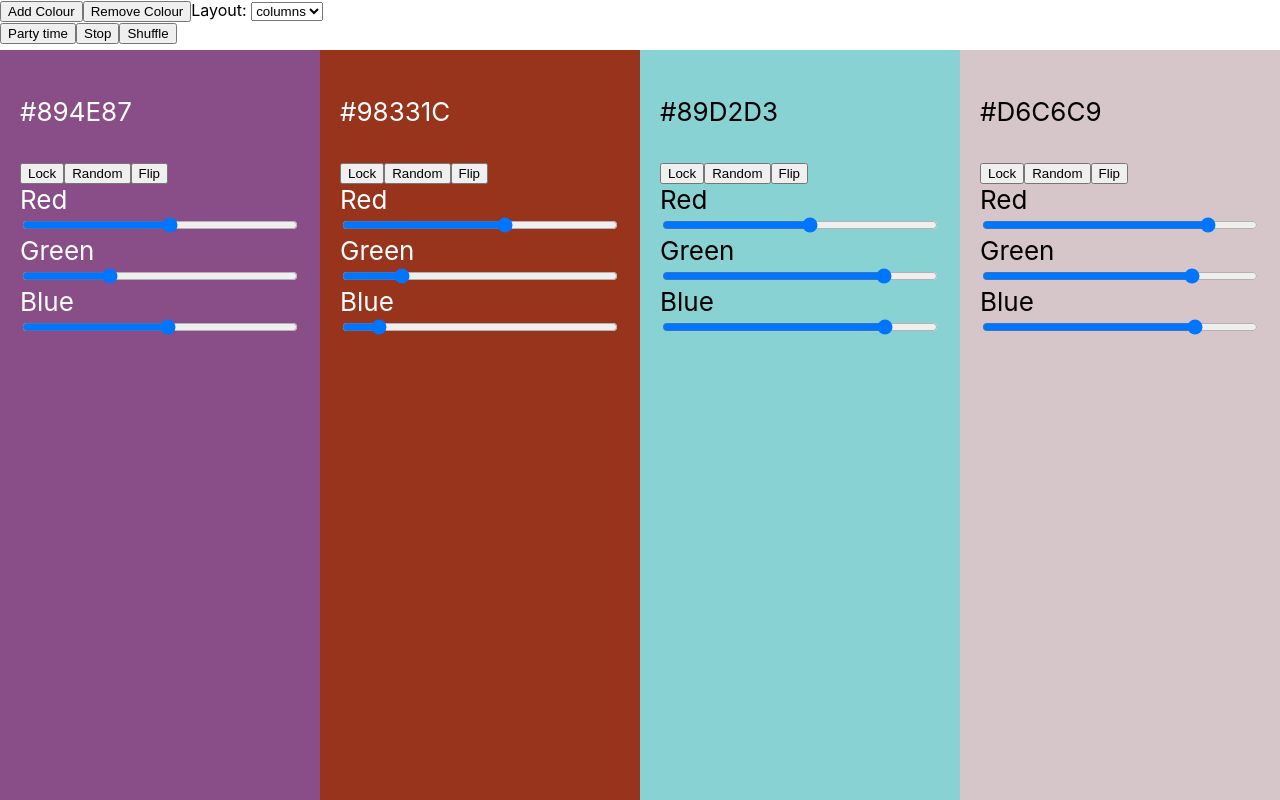
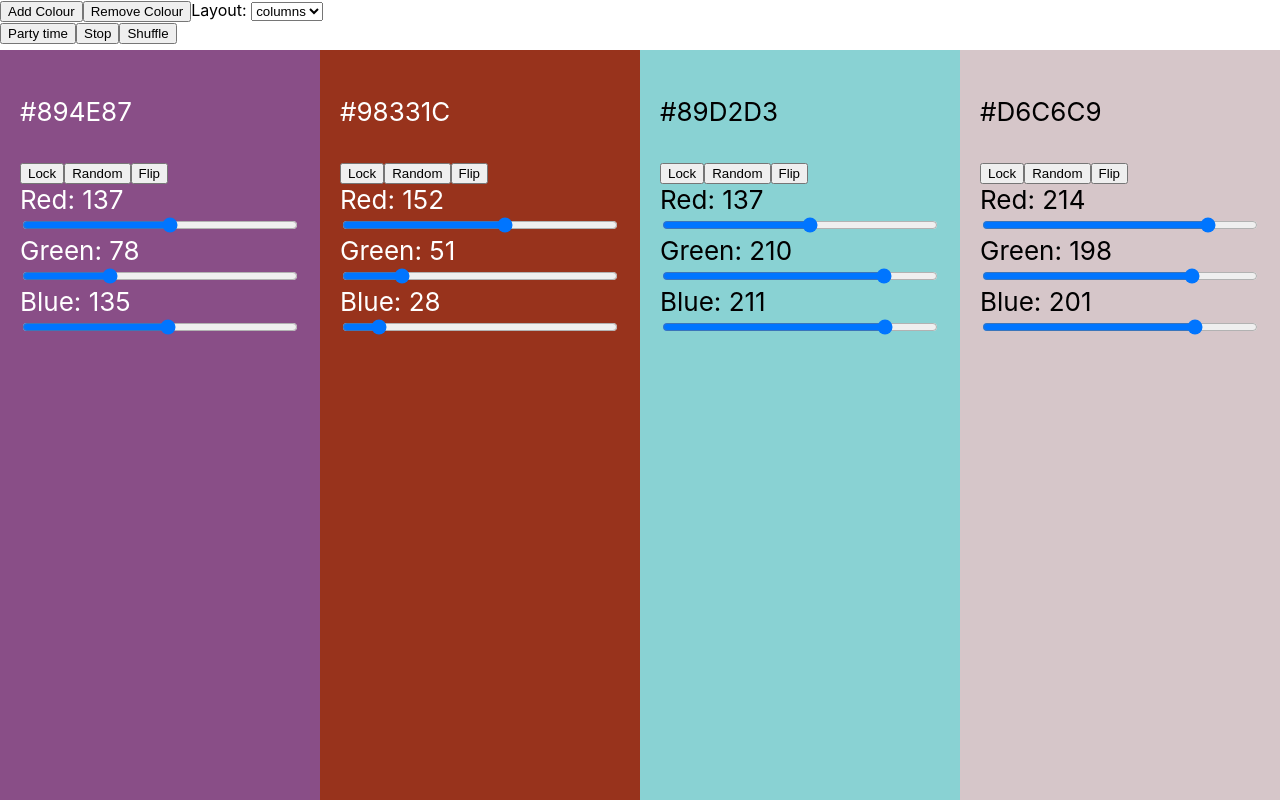
Before and after one commit to jthomas1/schemer-react, a React (Create React App) app: page / in a window 1280 px wide. Built offline with nearby package versions, Linux system fonts and the light colour scheme.

Commit message:
update comment

```diff
--- a/src/components/ColourControls/ColourControls.tsx
+++ b/src/components/ColourControls/ColourControls.tsx
@@ -2,12 +2,14 @@ import React from 'react';
 import './ColourControls.css'
 import { useColourBarContext } from "../ColourBar/ColourBar";
 
-interface ColourControlsProps {}
+interface ColourControlsProps {
+}
 
 export const ColourControls: React.FC<ColourControlsProps> = () => {
     const { colour, updateRGB } = useColourBarContext()
 
-// Prevent interacting with the sliders causing drag and drop for the whole container
+    // Suppress any DOM events
+    // Used to prevent interacting with the sliders causing drag and drop for the whole container
     function suppressEvent(e: any) {
         e.preventDefault();
         e.stopPropagation();
@@ -25,33 +27,33 @@ export const ColourControls: React.FC<ColourControlsProps> = () => {
         <div
             draggable="false"
             className="colour-controls">
-            <label htmlFor={ `${ colour.id }-red` }>Red</label>
+            <label htmlFor={ `${ colour.id }-red` }>Red: { colour.rgb.red }</label>
             <input
                 draggable
                 onDragStart={ suppressEvent }
-                onChange={update}
+                onChange={ update }
                 id={ `${ colour.id }-red` }
                 data-colour="red"
                 type="range"
                 min="0"
                 max="255"
                 defaultValue={ colour.rgb.red }/>
-            <label htmlFor={ `${ colour.id }-green` }>Green</label>
+            <label htmlFor={ `${ colour.id }-green` }>Green: { colour.rgb.green }</label>
             <input
                 draggable
                 onDragStart={ suppressEvent }
-                onChange={update}
+                onChange={ update }
                 id={ `${ colour.id }-green` }
                 type="range"
                 data-colour="green"
                 min="0"
                 max="255"
                 defaultValue={ colour.rgb.green }/>
-            <label htmlFor={ `${ colour.id }-blue` }>Blue</label>
+            <label htmlFor={ `${ colour.id }-blue` }>Blue: { colour.rgb.blue }</label>
             <input
                 draggable
                 onDragStart={ suppressEvent }
-                onChange={update}
+                onChange={ update }
                 id={ `${ colour.id }-blue` }
                 type="range"
                 data-colour="blue"
```
